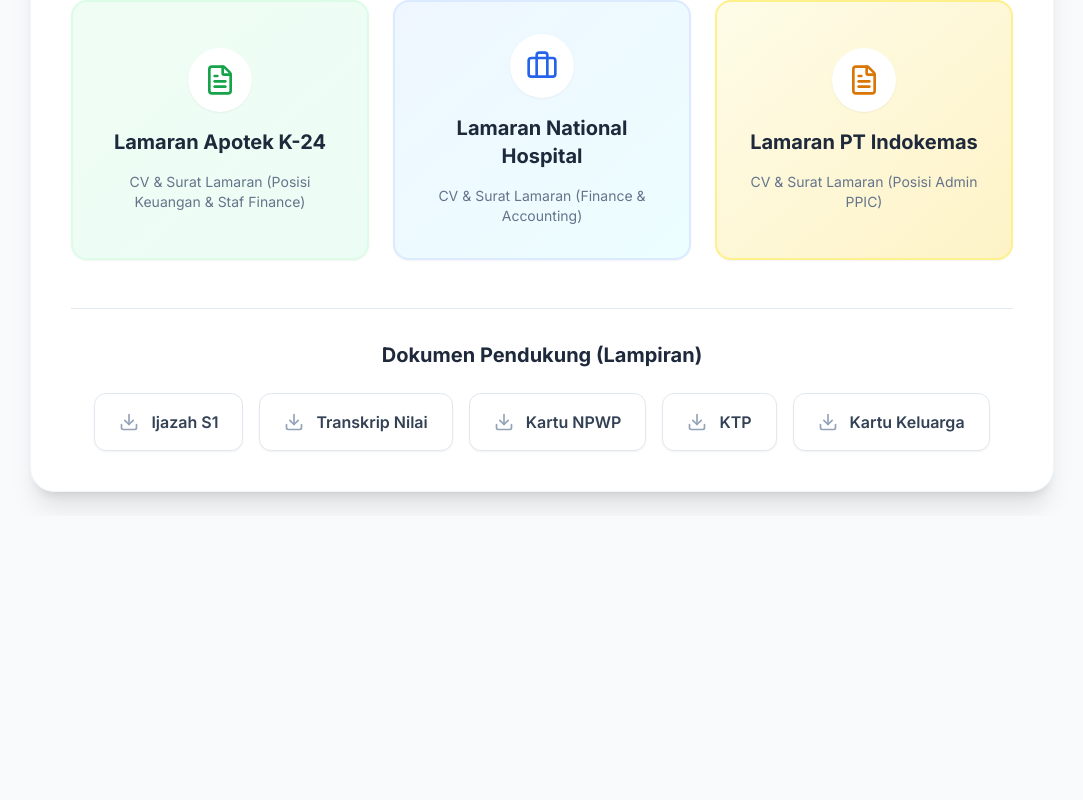
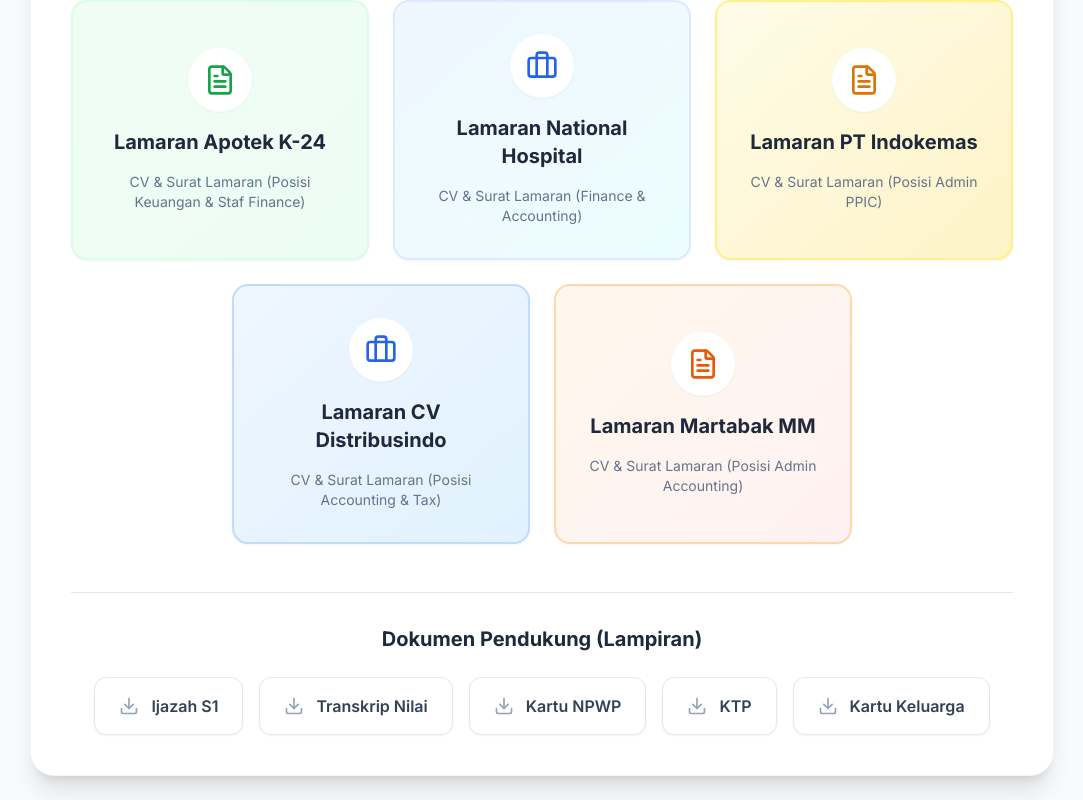
Before and after one commit to syababamin5-lab/portofolio, a React (Vite) app: page / in a window 1280 px wide. Shown: the part 1292-2092 px from the top of the page, without its empty margins (98-1181 px from the left). Before the commit the page ends 1808 px from the top, so only its background shows below. Built offline with nearby package versions, Linux system fonts and the light colour scheme.

Commit message:
Add Distribusindo and Martabak MM to local dashboard

```diff
--- a/src/App.jsx
+++ b/src/App.jsx
@@ -194,6 +194,28 @@
               <h2 className="text-xl font-bold text-slate-800 text-center">Lamaran PT Indokemas</h2>
               <p className="text-sm text-slate-500 text-center">CV & Surat Lamaran (Posisi Admin PPIC)</p>
             </a>
+
+            <a
+              href={`${import.meta.env.BASE_URL}assets/docs/CV_Distribusindo.html`}
+              className="w-full md:w-[calc(50%-12px)] lg:w-[calc(33.333%-16px)] flex flex-col items-center justify-center gap-4 p-8 bg-gradient-to-br from-blue-50 to-sky-100 border-2 border-blue-200 rounded-2xl hover:scale-105 transition-all shadow-sm hover:shadow-md group cursor-pointer text-decoration-none"
+            >
+              <div className="w-16 h-16 bg-white rounded-full flex items-center justify-center shadow-sm group-hover:scale-110 transition-transform text-blue-600">
+                <Briefcase size={32} />
+              </div>
+              <h2 className="text-xl font-bold text-slate-800 text-center">Lamaran CV Distribusindo</h2>
+              <p className="text-sm text-slate-500 text-center">CV & Surat Lamaran (Posisi Accounting & Tax)</p>
+            </a>
+
+            <a
+              href={`${import.meta.env.BASE_URL}assets/docs/CV_MartabakMM.html`}
+              className="w-full md:w-[calc(50%-12px)] lg:w-[calc(33.333%-16px)] flex flex-col items-center justify-center gap-4 p-8 bg-gradient-to-br from-orange-50 to-red-50 border-2 border-orange-200 rounded-2xl hover:scale-105 transition-all shadow-sm hover:shadow-md group cursor-pointer text-decoration-none"
+            >
+              <div className="w-16 h-16 bg-white rounded-full flex items-center justify-center shadow-sm group-hover:scale-110 transition-transform text-orange-600">
+                <FileText size={32} />
+              </div>
+              <h2 className="text-xl font-bold text-slate-800 text-center">Lamaran Martabak MM</h2>
+              <p className="text-sm text-slate-500 text-center">CV & Surat Lamaran (Posisi Admin Accounting)</p>
+            </a>
           </div>
 
           <div className="mt-12 pt-8 border-t border-slate-200">
```
